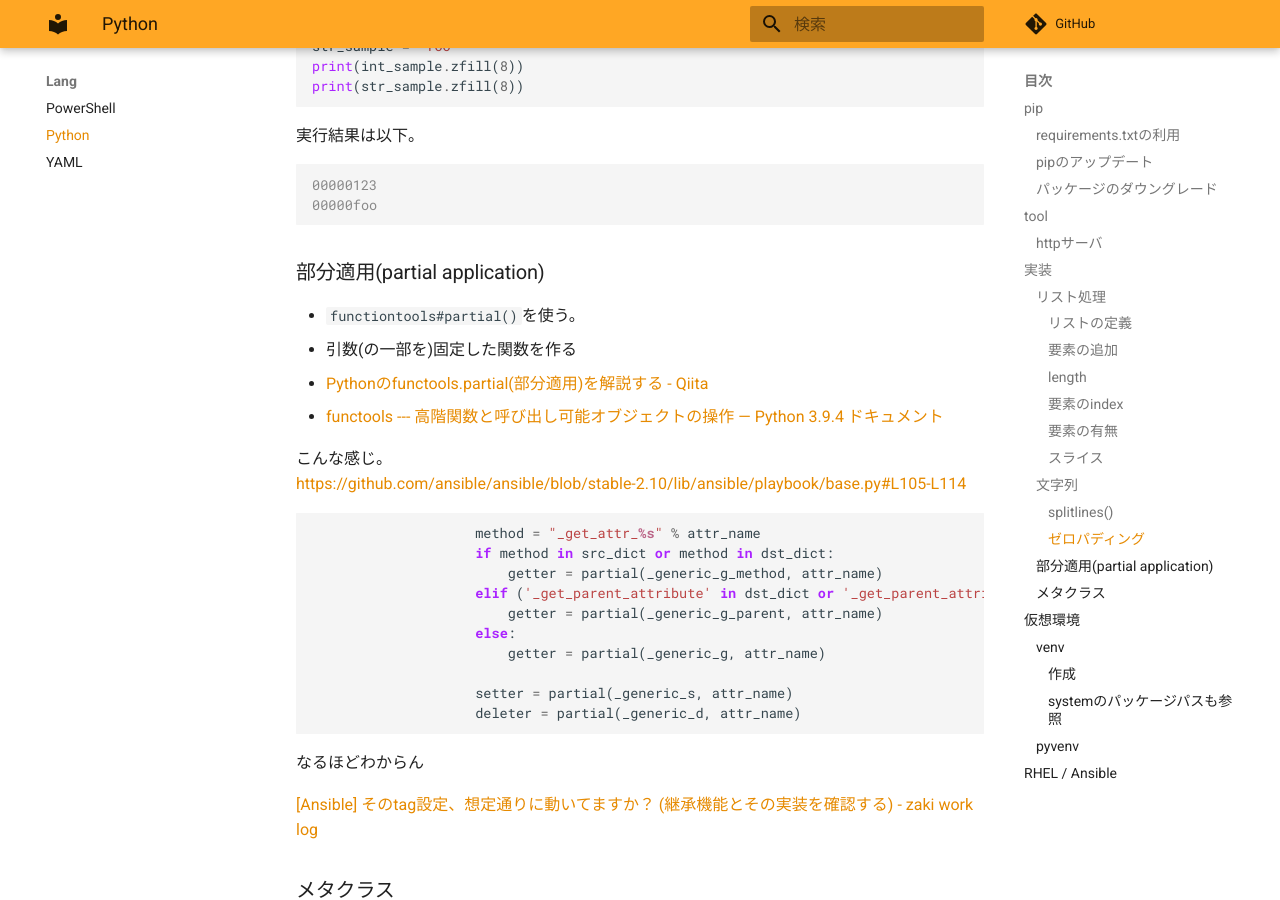
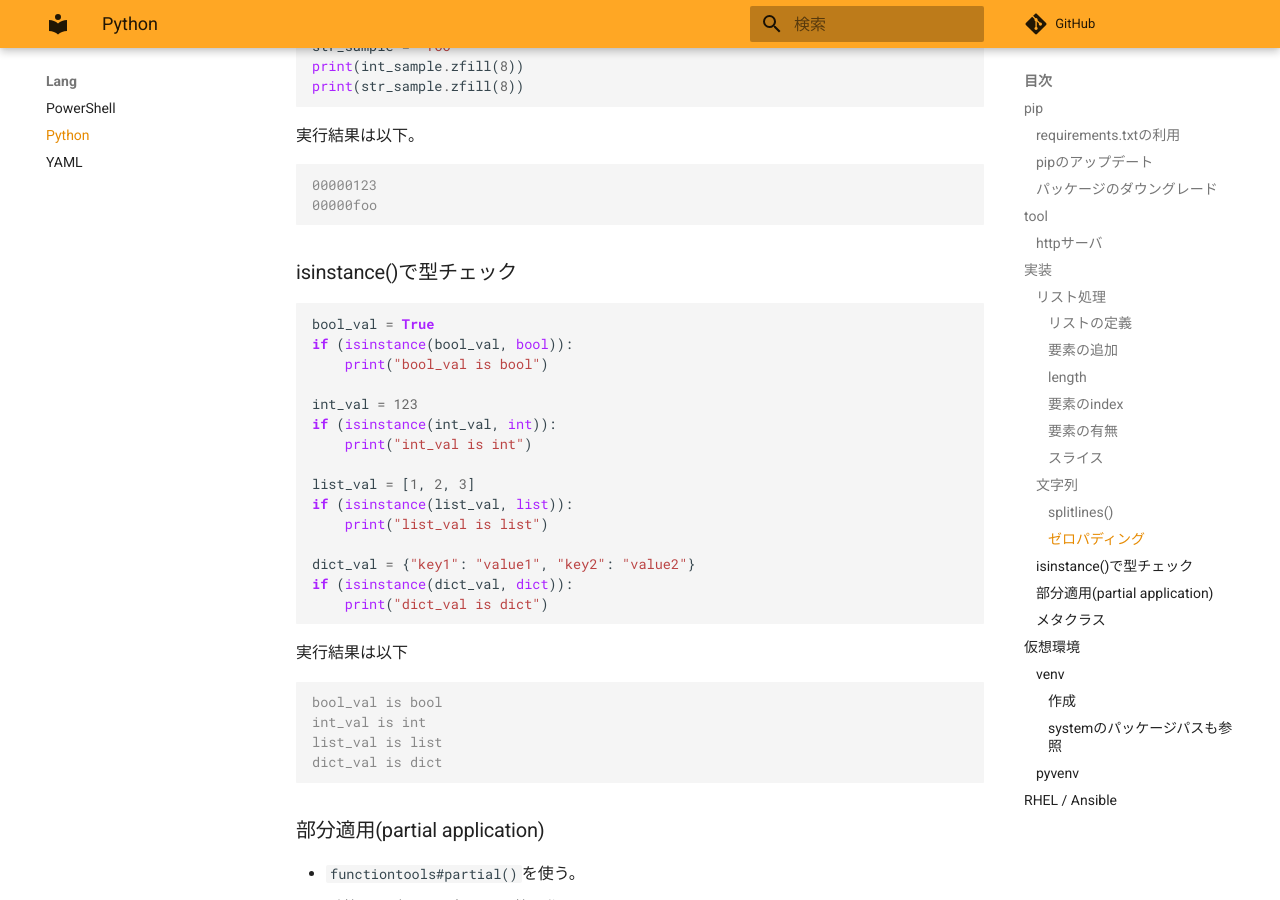
Before and after one commit to zaki-lknr/docs, an MkDocs documentation site: the page built from docs/lang/python.md, in a window 1280 px wide and 900 px high, scrolled down 3747 px. Built offline with MkDocs 1.6.1 and Material for MkDocs 9.7.7, drawn with Linux system fonts in a browser that asks for light colours; comment, search, counter and statistics services are not loaded.

Commit message:
add: lang/python: isinstance()で型チェック

````diff
--- a/docs/lang/python.md
+++ b/docs/lang/python.md
@@ -193,6 +193,35 @@ print(str_sample.zfill(8))
 00000foo
 ```
 
+### isinstance()で型チェック
+
+```python
+bool_val = True
+if (isinstance(bool_val, bool)):
+    print("bool_val is bool")
+
+int_val = 123
+if (isinstance(int_val, int)):
+    print("int_val is int")
+
+list_val = [1, 2, 3]
+if (isinstance(list_val, list)):
+    print("list_val is list")
+
+dict_val = {"key1": "value1", "key2": "value2"}
+if (isinstance(dict_val, dict)):
+    print("dict_val is dict")
+```
+
+実行結果は以下
+
+```console
+bool_val is bool
+int_val is int
+list_val is list
+dict_val is dict
+```
+
 ### 部分適用(partial application)
 
 - `functiontools#partial()`を使う。
````
